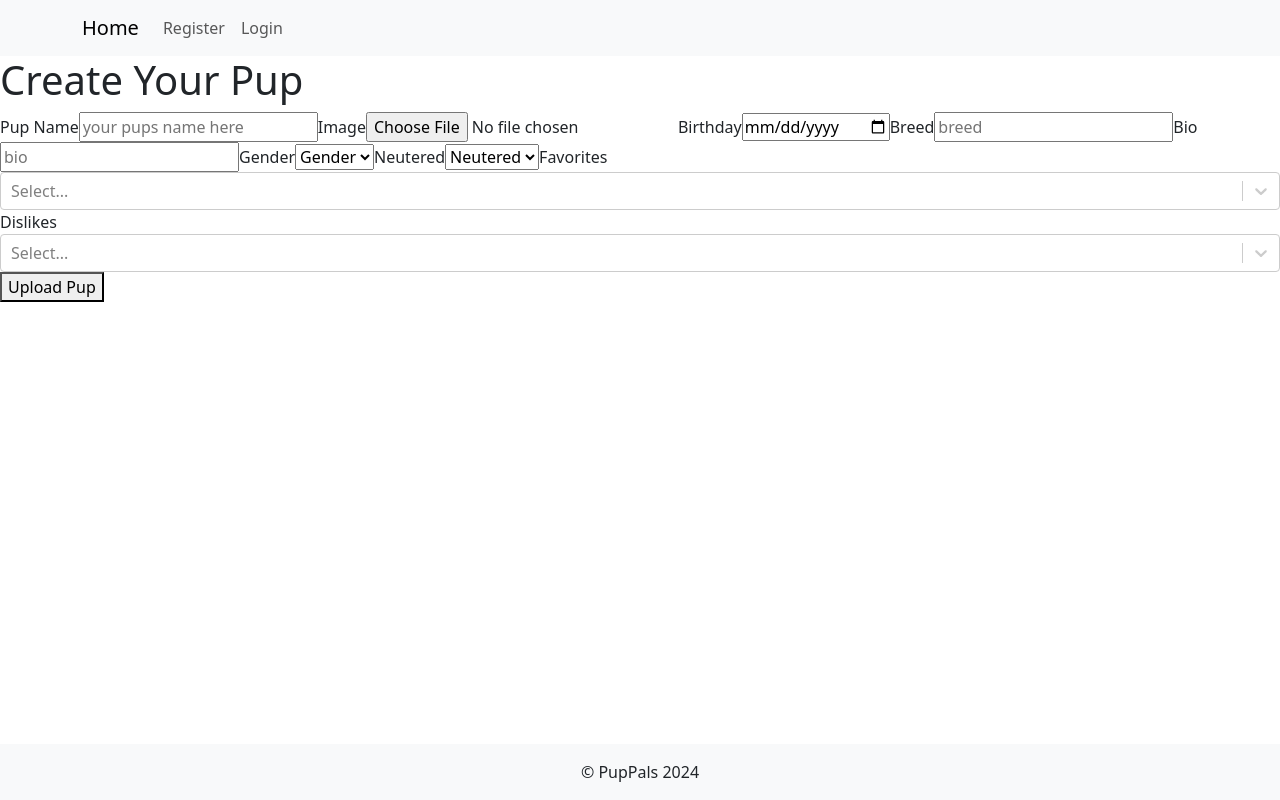
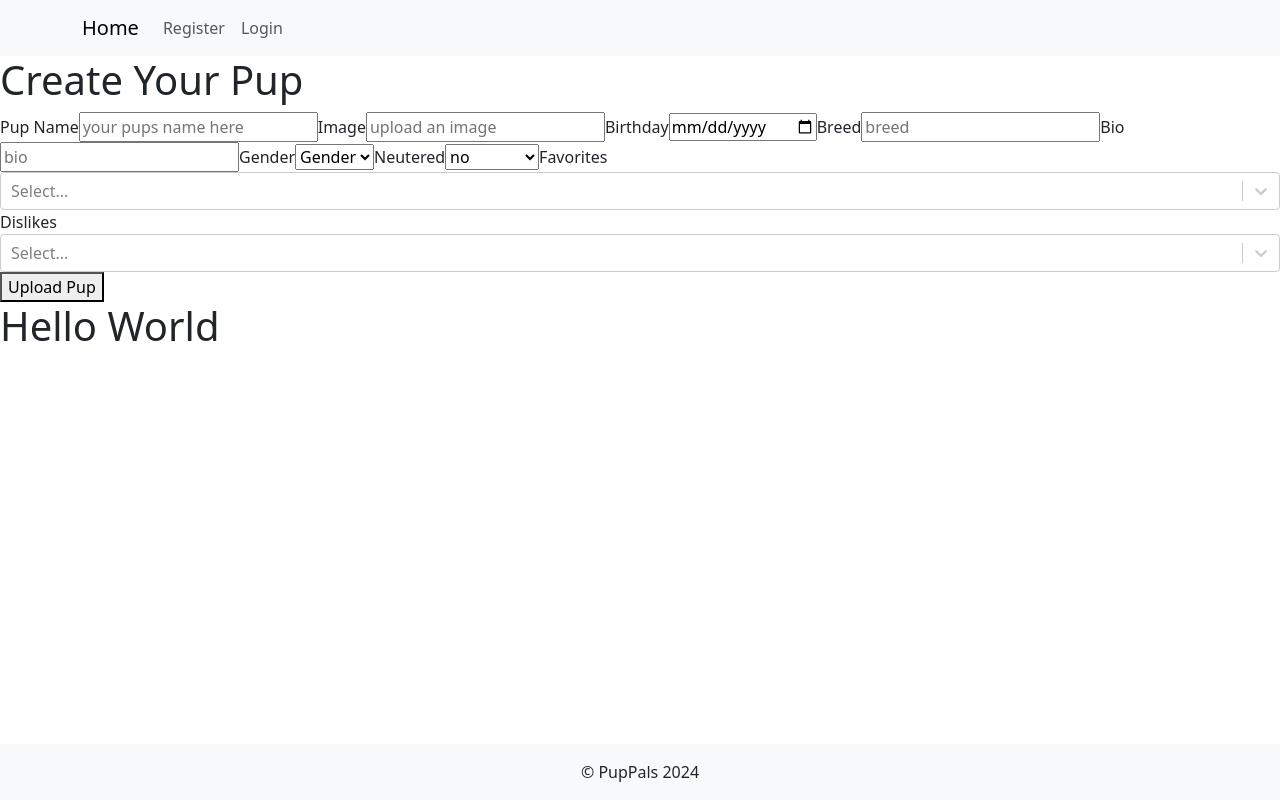
Before and after one commit to greenkirby1/Project-3-PupPals, a React (Vite) app in the folder client/: page /profile in a window 1280 px wide. Built offline with nearby package versions, Linux system fonts and the light colour scheme.

Commit message:
finished createPup and tested

```diff
--- a/client/src/components/pages/Profile.jsx
+++ b/client/src/components/pages/Profile.jsx
@@ -1,4 +1,5 @@
 import CreatePup from '../subcomponents/CreatePup.jsx'
+import UpdatePup from '../subcomponents/UpdatePup.jsx'
 
 export default function Profile() {
 
@@ -10,6 +11,7 @@ export default function Profile() {
   return (
     <>
       <CreatePup />
+      <UpdatePup />
     </>
   )
 }
--- a/client/src/components/subcomponents/CreatePup.jsx
+++ b/client/src/components/subcomponents/CreatePup.jsx
@@ -11,7 +11,7 @@ export default function CreatePup(){
     placeholder: 'your pups name here'
   },
   image: {
-    type: 'file',
+    type: 'text',
     placeholder: 'upload an image'
   },
   birthday: {
@@ -20,16 +20,19 @@ export default function CreatePup(){
   },
   breed: 'text',
   bio: 'text',
+  //string
   gender: {
     type: 'select',
     placeholder: 'select gender',
     options: ['bitch', 'dog']
   },
+  //string needs to be boolean
   neutered: {
     type: 'select',
     placeholder: 'select yes or no',
     options: ['yes', 'no']
   },
+  // favorite and dislike are objects
   favorites: {
     type: 'multi',
     placeholder: 'select multi options'
@@ -42,13 +45,21 @@ export default function CreatePup(){
 
 
   async function handleCreate(formData){
-    const { data } = await axios.post('/pups', formData, {
+    console.log('handle create:', formData)
+    console.log('Type of name:', typeof formData.pupName)
+    console.log('Type of bio:', typeof formData.bio)
+    console.log('Type of breed:', typeof formData.breed)
+    console.log('Type of birthday:', typeof formData.birthday)
+    console.log('Type of favorites:', typeof formData.favorites)
+    console.log('Type of dislikes:', typeof formData.dislikes)
+    console.log('Type of image:', typeof formData.image)
+    console.log('Type of gender:', typeof formData.gender)
+    console.log('Type of neuted:', typeof formData.neutered)
+    await axios.post('/api/pups', formData, {
       headers: {
         Authorization: `Bearer ${getToken()}`
       }
     })
-    console.log(data)
-    console.log(formData)
   }
 
   return (
--- a/client/src/components/subcomponents/Form.jsx
+++ b/client/src/components/subcomponents/Form.jsx
@@ -15,9 +15,9 @@ export default function Form({ submit, fields, request, onLoad }) {
   async function handleSubmit(e) {
     // prevents default form submit behaviour
     e.preventDefault()
+    console.log('handle submit:', formData)
     try {
       await request(formData)
-      console.log(typeof {formData})
     } catch (error) {
       console.log(error)
       console.log(error.response.data)
@@ -27,10 +27,14 @@ export default function Form({ submit, fields, request, onLoad }) {
 
   const handleChange = (fieldName) => {
     return (event) => {
-      const { value } = event.target;
+      const { value } = event.target
+      let parsedValue = value
+      if (fieldName === 'neutered') {
+        parsedValue = value === 'yes' ? true : false
+      }
       setFormData((prevFormData) => ({
         ...prevFormData,
-        [fieldName]: value,
+        [fieldName]: parsedValue,
       }))
       setError('')
     }
@@ -86,7 +90,7 @@ export default function Form({ submit, fields, request, onLoad }) {
               <select
                 name={fieldName}
                 id={fieldName}
-                value={formData[fieldName] || ''}
+                value={formData[fieldName] ? 'yes' : 'no'}
                 onChange={(e) => handleChange(fieldName)(e)}
               >
                 <option value="">{fieldNameCaps}</option>
--- /dev/null
+++ b/client/src/components/subcomponents/UpdatePup.jsx
@@ -0,0 +1,65 @@
+import Form from './Form.jsx'
+import { getToken } from '../../lib/auth'
+import axios from 'axios'
+
+export default function UpdatePup(){
+
+  const fields = {
+    pupName: {
+      type: 'text',
+      placeholder: 'your pups name here'
+    },
+    image: {
+      type: 'text',
+      placeholder: 'upload an image'
+    },
+    birthday: {
+      type: 'date',
+      placeholder: 'puppy b-day'
+    },
+    breed: 'text',
+    bio: 'text',
+    //string
+    gender: {
+      type: 'select',
+      placeholder: 'select gender',
+      options: ['bitch', 'dog']
+    },
+    //string needs to be boolean
+    neutered: {
+      type: 'select',
+      placeholder: 'select yes or no',
+      options: ['yes', 'no']
+    },
+    // favorite and dislike are objects
+    favorites: {
+      type: 'multi',
+      placeholder: 'select multi options'
+    },
+    dislikes: {
+      type: 'multi',
+      placeholder: 'select multi options'
+    }
+    }
+
+    async function handleUpdate(formData){
+      console.log('handle create:', formData)
+      console.log('Type of name:', typeof formData.pupName)
+      console.log('Type of bio:', typeof formData.bio)
+      console.log('Type of breed:', typeof formData.breed)
+      console.log('Type of birthday:', typeof formData.birthday)
+      console.log('Type of favorites:', typeof formData.favorites)
+      console.log('Type of dislikes:', typeof formData.dislikes)
+      console.log('Type of image:', typeof formData.image)
+      console.log('Type of gender:', typeof formData.gender)
+      console.log('Type of neuted:', typeof formData.neutered)
+      await axios.put('/api/pups', formData, {
+        headers: {
+          Authorization: `Bearer ${getToken()}`
+        }
+      })
+    }
+
+
+  return (<h1>Hello World</h1>)
+}
```
